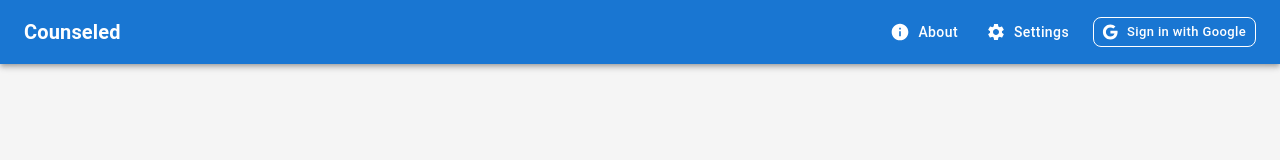
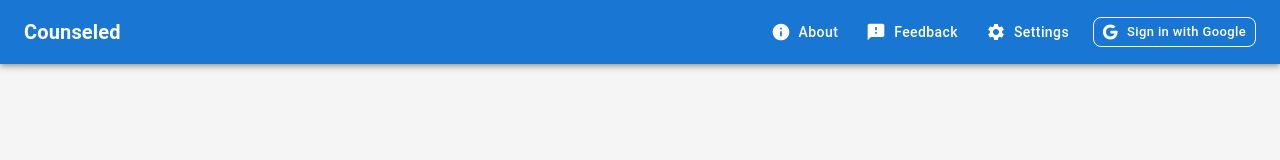
Before and after one commit to danmas0n/collegebot, a React (Vite) app in the folder frontend/: page / in a window 1280 px wide. Shown: the top 160 px of the page. Built offline with nearby package versions, Linux system fonts and the light colour scheme; no server answers.

Commit message:
added Feedback button with mailto

```diff
--- a/frontend/src/App.tsx
+++ b/frontend/src/App.tsx
@@ -15,6 +15,7 @@ import {
 } from '@mui/material';
 import SettingsIcon from '@mui/icons-material/Settings';
 import InfoIcon from '@mui/icons-material/Info';
+import FeedbackIcon from '@mui/icons-material/Feedback';
 import { WizardProvider, useWizard } from './contexts/WizardContext';
 import { ChatProvider } from './contexts/ChatContext';
 import { AuthProvider, useAuth } from './contexts/AuthContext';
@@ -179,6 +180,15 @@ const AppContent: React.FC = () => {
               </Button>
               <Button
                 color="inherit"
+                startIcon={<FeedbackIcon />}
+                component="a"
+                href="mailto:sorghum.twerp_4z@icloud.com?subject=Feedback on Counseled"
+                sx={{ mr: 2 }}
+              >
+                Feedback
+              </Button>
+              <Button
+                color="inherit"
                 startIcon={<SettingsIcon />}
                 onClick={() => setShowAdmin(true)}
                 sx={{ mr: 2 }}
```
